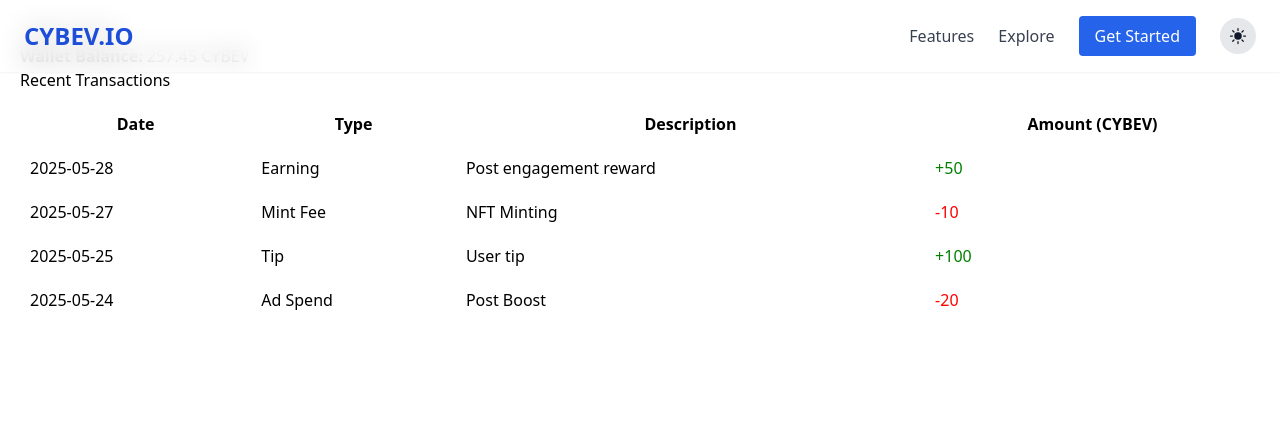
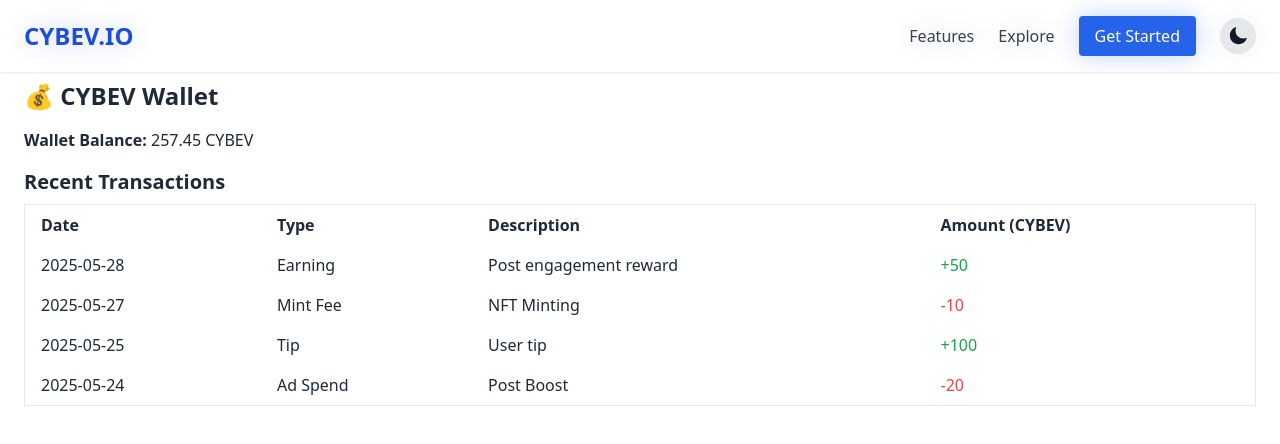
Before and after one commit to cybev1/cybev-frontend, a Next.js app: page /studio/wallet in a window 1280 px wide. Shown: the top 444 px of the page. Built offline with nearby package versions, Linux system fonts and the light colour scheme.

Commit message:
Add files via upload

```diff
--- a/pages/studio/nft.jsx
+++ b/pages/studio/nft.jsx
@@ -1,11 +1,9 @@
 
 import React, { useState } from 'react';
+import StudioLayout from '../../components/layout/StudioLayout';
 
 export default function NFTMinting() {
-  const [form, setForm] = useState({
-    title: '', description: '', imageUrl: '', price: ''
-  });
-
+  const [form, setForm] = useState({ title: '', description: '', imageUrl: '', price: '' });
   const [minting, setMinting] = useState(false);
   const [result, setResult] = useState(null);
 
@@ -14,8 +12,6 @@ export default function NFTMinting() {
   const handleSubmit = async e => {
     e.preventDefault();
     setMinting(true);
-    try {
-      // Simulated minting process
     setTimeout(() => {
       setResult({
         ...form,
@@ -24,31 +20,28 @@ export default function NFTMinting() {
       });
       setMinting(false);
     }, 2000);
-    } catch (err) {
-      setMinting(false);
-      alert("Minting failed");
-    }
   };
 
   return (
-    <div style={{ padding: 20 }}>
-      <h2>Mint Your NFT</h2>
-      <form onSubmit={handleSubmit}>
-        <input type="text" name="title" placeholder="Title" onChange={handleChange} required /><br />
-        <textarea name="description" placeholder="Description" onChange={handleChange} required /><br />
-        <input type="text" name="imageUrl" placeholder="Image URL" onChange={handleChange} required /><br />
-        <input type="number" name="price" placeholder="Price in CYBEV Token" onChange={handleChange} required /><br />
-        <button type="submit" disabled={minting}>{minting ? 'Minting...' : 'Mint NFT'}</button>
+    <StudioLayout>
+      <h2 className="text-2xl font-bold mb-4">🎨 Mint Your NFT</h2>
+      <form onSubmit={handleSubmit} className="space-y-4">
+        <input type="text" name="title" placeholder="Title" onChange={handleChange} required className="input" />
+        <textarea name="description" placeholder="Description" onChange={handleChange} required className="input" />
+        <input type="text" name="imageUrl" placeholder="Image URL" onChange={handleChange} required className="input" />
+        <input type="number" name="price" placeholder="Price in CYBEV Token" onChange={handleChange} required className="input" />
+        <button type="submit" disabled={minting} className="btn-primary">
+          {minting ? 'Minting...' : 'Mint NFT'}
+        </button>
       </form>
-
       {result && (
-        <div style={{ marginTop: 20 }}>
+        <div className="mt-6">
           <h4>🎉 Minted Successfully!</h4>
           <p><strong>Title:</strong> {result.title}</p>
           <p><strong>Token ID:</strong> {result.tokenId}</p>
           <p><strong>Tx Hash:</strong> {result.txHash}</p>
         </div>
       )}
-    </div>
+    </StudioLayout>
   );
 }
--- a/pages/studio/utility.jsx
+++ b/pages/studio/utility.jsx
@@ -1,16 +1,13 @@
 
 import React, { useState } from 'react';
+import StudioLayout from '../../components/layout/StudioLayout';
 
 export default function UtilityServices() {
-  const [form, setForm] = useState({
-    serviceType: 'airtime', phone: '', amount: ''
-  });
+  const [form, setForm] = useState({ serviceType: 'airtime', phone: '', amount: '' });
   const [processing, setProcessing] = useState(false);
   const [confirmation, setConfirmation] = useState(null);
 
-  const handleChange = e => {
-    setForm({ ...form, [e.target.name]: e.target.value });
-  };
+  const handleChange = e => setForm({ ...form, [e.target.name]: e.target.value });
 
   const handleSubmit = e => {
     e.preventDefault();
@@ -26,30 +23,28 @@ export default function UtilityServices() {
   };
 
   return (
-    <div style={{ padding: 20 }}>
-      <h2>💼 CYBEV Utility Services</h2>
-      <form onSubmit={handleSubmit}>
-        <label>Service Type:</label><br />
-        <select name="serviceType" onChange={handleChange} value={form.serviceType}>
+    <StudioLayout>
+      <h2 className="text-2xl font-bold mb-4">💼 CYBEV Utility Services</h2>
+      <form onSubmit={handleSubmit} className="space-y-4">
+        <select name="serviceType" onChange={handleChange} value={form.serviceType} className="input">
           <option value="airtime">Buy Airtime</option>
           <option value="bills">Pay Bills</option>
           <option value="shop">Shop Online</option>
-        </select><br /><br />
-        <input type="text" name="phone" placeholder="Phone Number / Account" onChange={handleChange} required /><br />
-        <input type="number" name="amount" placeholder="Amount in CYBEV Tokens" onChange={handleChange} required /><br />
-        <button type="submit" disabled={processing}>
+        </select>
+        <input type="text" name="phone" placeholder="Phone Number / Account" onChange={handleChange} required className="input" />
+        <input type="number" name="amount" placeholder="Amount in CYBEV Tokens" onChange={handleChange} required className="input" />
+        <button type="submit" disabled={processing} className="btn-primary">
           {processing ? 'Processing...' : 'Proceed'}
         </button>
       </form>
-
       {confirmation && (
-        <div style={{ marginTop: 20 }}>
+        <div className="mt-6">
           <h3>✅ Transaction Submitted</h3>
           <p><strong>Service:</strong> {confirmation.serviceType}</p>
           <p><strong>Target:</strong> {confirmation.phone}</p>
           <p><strong>Amount:</strong> {confirmation.amount} CYBEV</p>
         </div>
       )}
-    </div>
+    </StudioLayout>
   );
 }
--- a/pages/studio/wallet.jsx
+++ b/pages/studio/wallet.jsx
@@ -1,12 +1,12 @@
 
 import React, { useEffect, useState } from 'react';
+import StudioLayout from '../../components/layout/StudioLayout';
 
 export default function Wallet() {
   const [balance, setBalance] = useState(0);
   const [transactions, setTransactions] = useState([]);
 
   useEffect(() => {
-    // Simulated wallet data
     const simulatedBalance = 257.45;
     const simulatedTransactions = [
       { id: 1, type: 'Earning', amount: 50, description: 'Post engagement reward', date: '2025-05-28' },
@@ -14,39 +14,37 @@ export default function Wallet() {
       { id: 3, type: 'Tip', amount: 100, description: 'User tip', date: '2025-05-25' },
       { id: 4, type: 'Ad Spend', amount: -20, description: 'Post Boost', date: '2025-05-24' },
     ];
-
     setBalance(simulatedBalance);
     setTransactions(simulatedTransactions);
   }, []);
 
   return (
-    <div style={{ padding: 20 }}>
-      <h2>CYBEV Wallet</h2>
-      <p><strong>Wallet Balance:</strong> {balance} CYBEV</p>
-
-      <h3>Recent Transactions</h3>
-      <table border="1" cellPadding="10" style={{ width: '100%', marginTop: 10 }}>
+    <StudioLayout>
+      <h2 className="text-2xl font-bold mb-4">💰 CYBEV Wallet</h2>
+      <p className="mb-4"><strong>Wallet Balance:</strong> {balance} CYBEV</p>
+      <h3 className="text-xl font-semibold mb-2">Recent Transactions</h3>
+      <table className="table-auto w-full text-left border">
         <thead>
           <tr>
-            <th>Date</th>
-            <th>Type</th>
-            <th>Description</th>
-            <th>Amount (CYBEV)</th>
+            <th className="px-4 py-2">Date</th>
+            <th className="px-4 py-2">Type</th>
+            <th className="px-4 py-2">Description</th>
+            <th className="px-4 py-2">Amount (CYBEV)</th>
           </tr>
         </thead>
         <tbody>
           {transactions.map(tx => (
             <tr key={tx.id}>
-              <td>{tx.date}</td>
-              <td>{tx.type}</td>
-              <td>{tx.description}</td>
-              <td style={{ color: tx.amount < 0 ? 'red' : 'green' }}>
+              <td className="px-4 py-2">{tx.date}</td>
+              <td className="px-4 py-2">{tx.type}</td>
+              <td className="px-4 py-2">{tx.description}</td>
+              <td className={`px-4 py-2 ${tx.amount < 0 ? 'text-red-500' : 'text-green-600'}`}>
                 {tx.amount > 0 ? '+' : ''}{tx.amount}
               </td>
             </tr>
           ))}
         </tbody>
       </table>
-    </div>
+    </StudioLayout>
   );
 }
```
Lines whose indentation alone changed are shown as unchanged.
